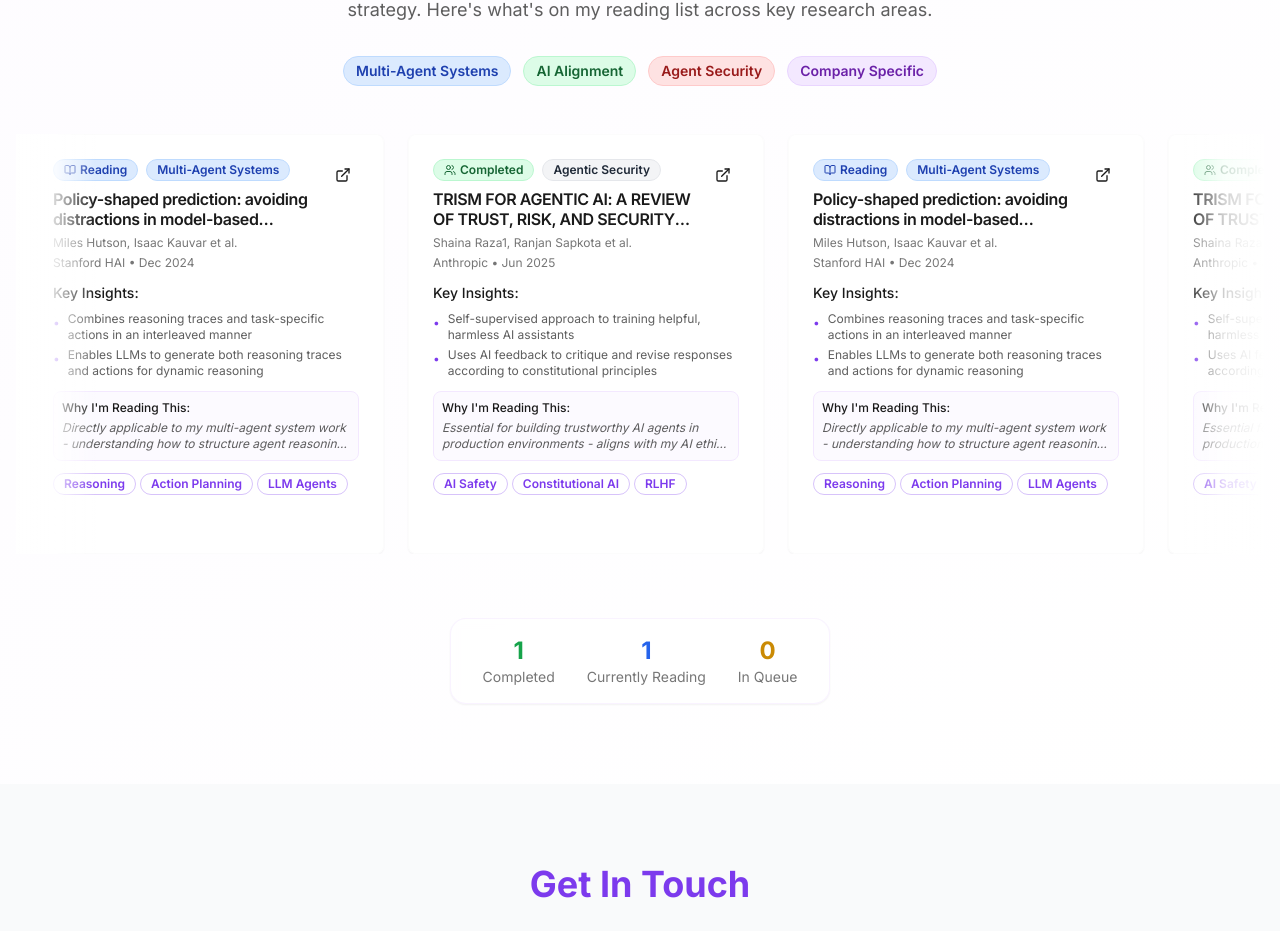
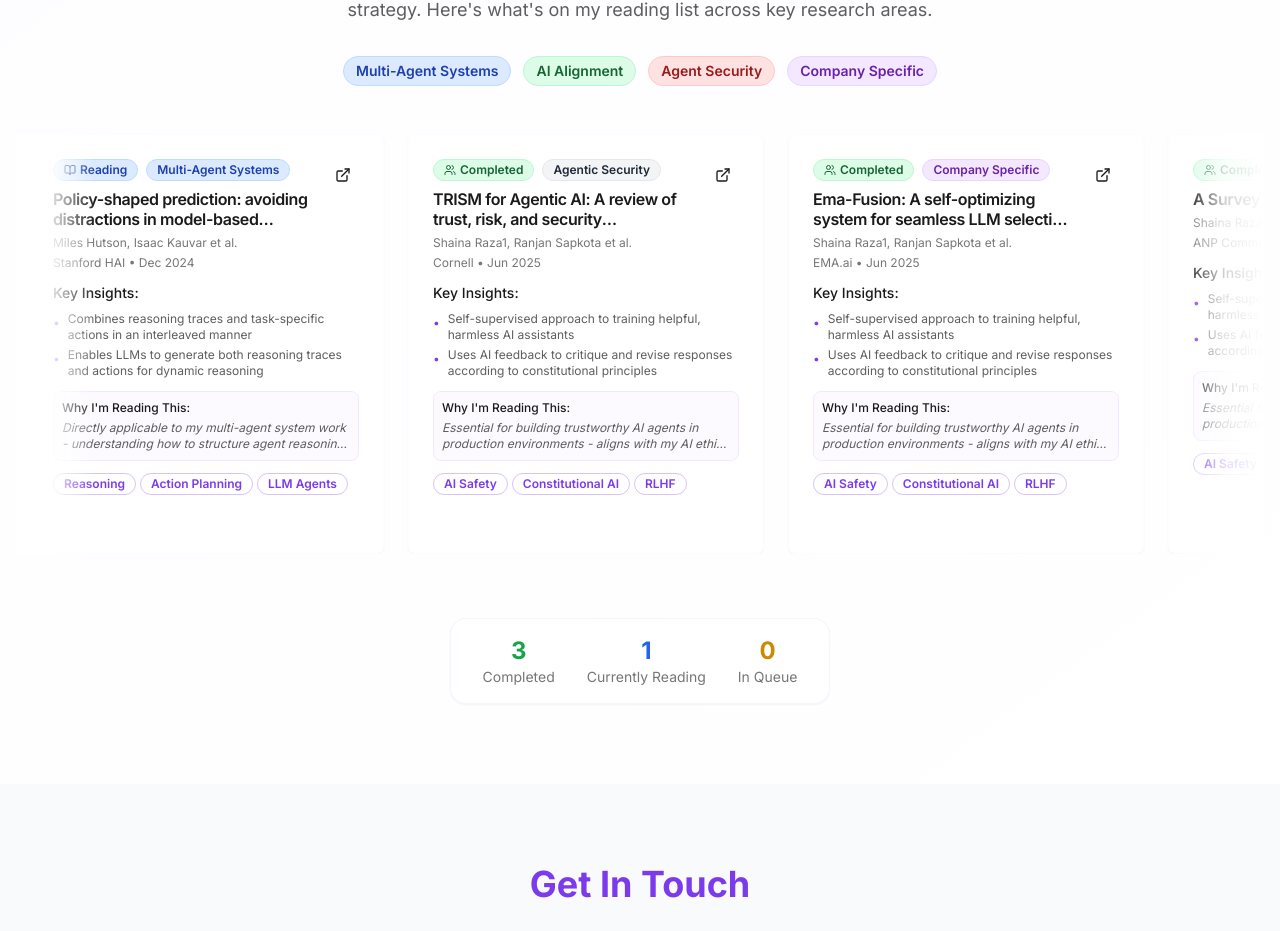
Before and after one commit to aarathinair/Portfolio_2025, a Next.js app: page / in a window 1280 px wide. Shown: the part 5099-6030 px from the top of the page. Built offline with nearby package versions, Linux system fonts and the light colour scheme.

Commit message:
chore: sync changes from main to Portfolio_2025
Co-authored-by: null <40193244+aarathinair@users.noreply.github.com>

```diff
--- a/components/ai-papers.tsx
+++ b/components/ai-papers.tsx
@@ -42,9 +42,9 @@ const papers: Paper[] = [
   },
   {
     id: 2,
-    title: "TRISM FOR AGENTIC AI: A REVIEW OF TRUST, RISK, AND SECURITY MANAGEMENT IN LLM-BASED AGENTIC MULTI-AGENT SYSTEMS",
+    title: "TRISM for Agentic AI: A review of trust, risk, and security management in LLM-based Agentic multi-agent systems",
     authors: ["Shaina Raza1", "Ranjan Sapkota", "Manoj Karkee", "Christos Emmanouilidis"],
-    venue: "Anthropic",
+    venue: "Cornell",
     date: "2025-06-04",
     category: "Agentic Security",
     keyInsights: [
@@ -55,6 +55,42 @@ const papers: Paper[] = [
     relevance:
       "Essential for building trustworthy AI agents in production environments - aligns with my AI ethics focus",
     arxivUrl: "https://arxiv.org/abs/2506.04133",
+    status: "completed",
+    tags: ["AI Safety", "Constitutional AI", "RLHF"],
+  },
+  {
+    id: 3,
+    title: "Ema-Fusion: A self-optimizing system for seamless LLM selection and integration",
+    authors: ["Shaina Raza1", "Ranjan Sapkota", "Manoj Karkee", "Christos Emmanouilidis"],
+    venue: "EMA.ai",
+    date: "2025-06-04",
+    category: "Company Specific",
+    keyInsights: [
+      "Self-supervised approach to training helpful, harmless AI assistants",
+      "Uses AI feedback to critique and revise responses according to constitutional principles",
+      "Reduces need for human feedback while maintaining safety and helpfulness",
+    ],
+    relevance:
+      "Essential for building trustworthy AI agents in production environments - aligns with my AI ethics focus",
+    arxivUrl: "https://arxiv.org/abs/2504.10681",
+    status: "completed",
+    tags: ["AI Safety", "Constitutional AI", "RLHF"],
+  },
+  {
+    id: 4,
+    title: "A Survey of AI Agent Protocols",
+    authors: ["Shaina Raza1", "Ranjan Sapkota", "Manoj Karkee", "Christos Emmanouilidis"],
+    venue: "ANP Community",
+    date: "2025-06-04",
+    category: "Multi-Agent Systems",
+    keyInsights: [
+      "Self-supervised approach to training helpful, harmless AI assistants",
+      "Uses AI feedback to critique and revise responses according to constitutional principles",
+      "Reduces need for human feedback while maintaining safety and helpfulness",
+    ],
+    relevance:
+      "Essential for building trustworthy AI agents in production environments - aligns with my AI ethics focus",
+    arxivUrl: "https://arxiv.org/abs/2504.16736",
     status: "completed",
     tags: ["AI Safety", "Constitutional AI", "RLHF"],
   },
```
